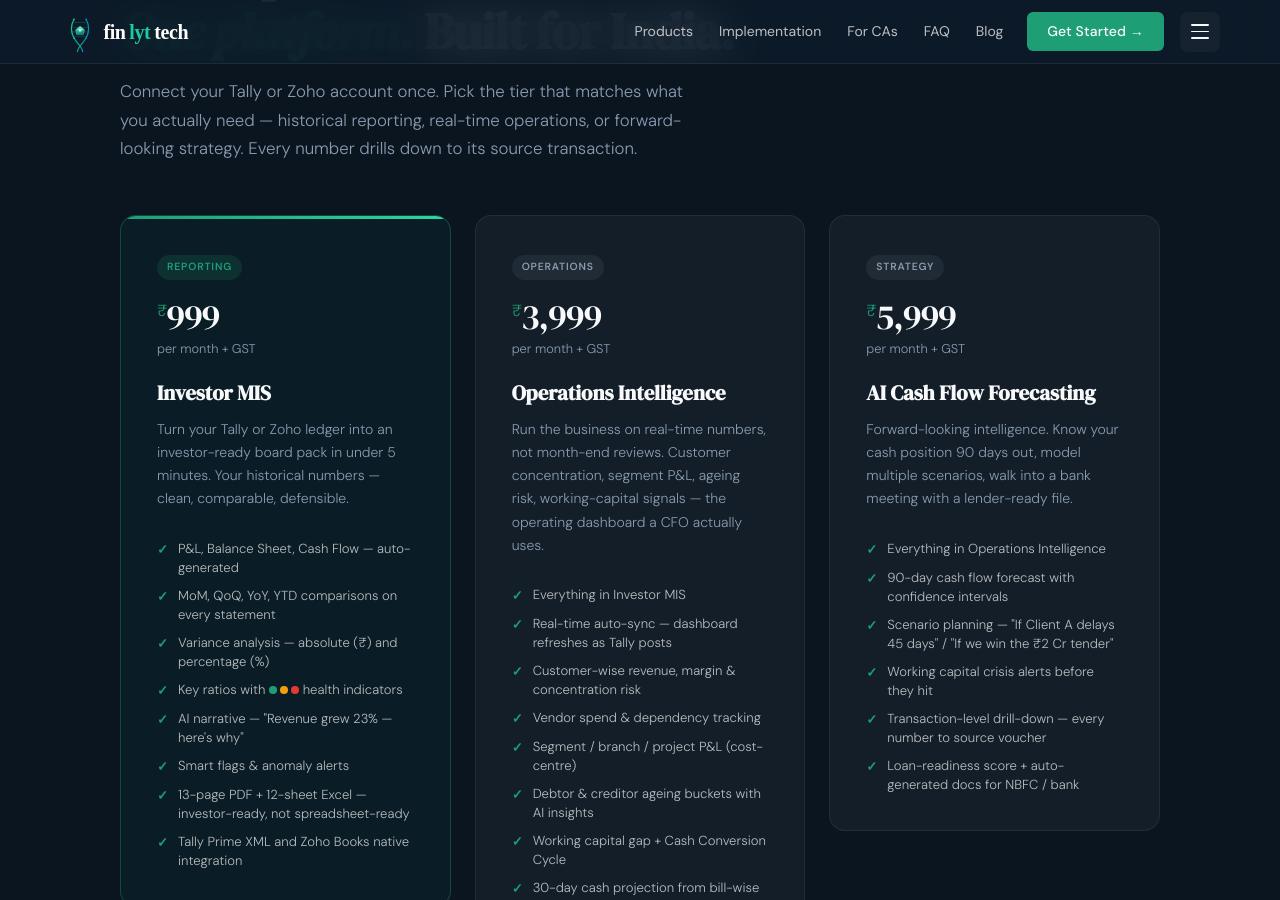
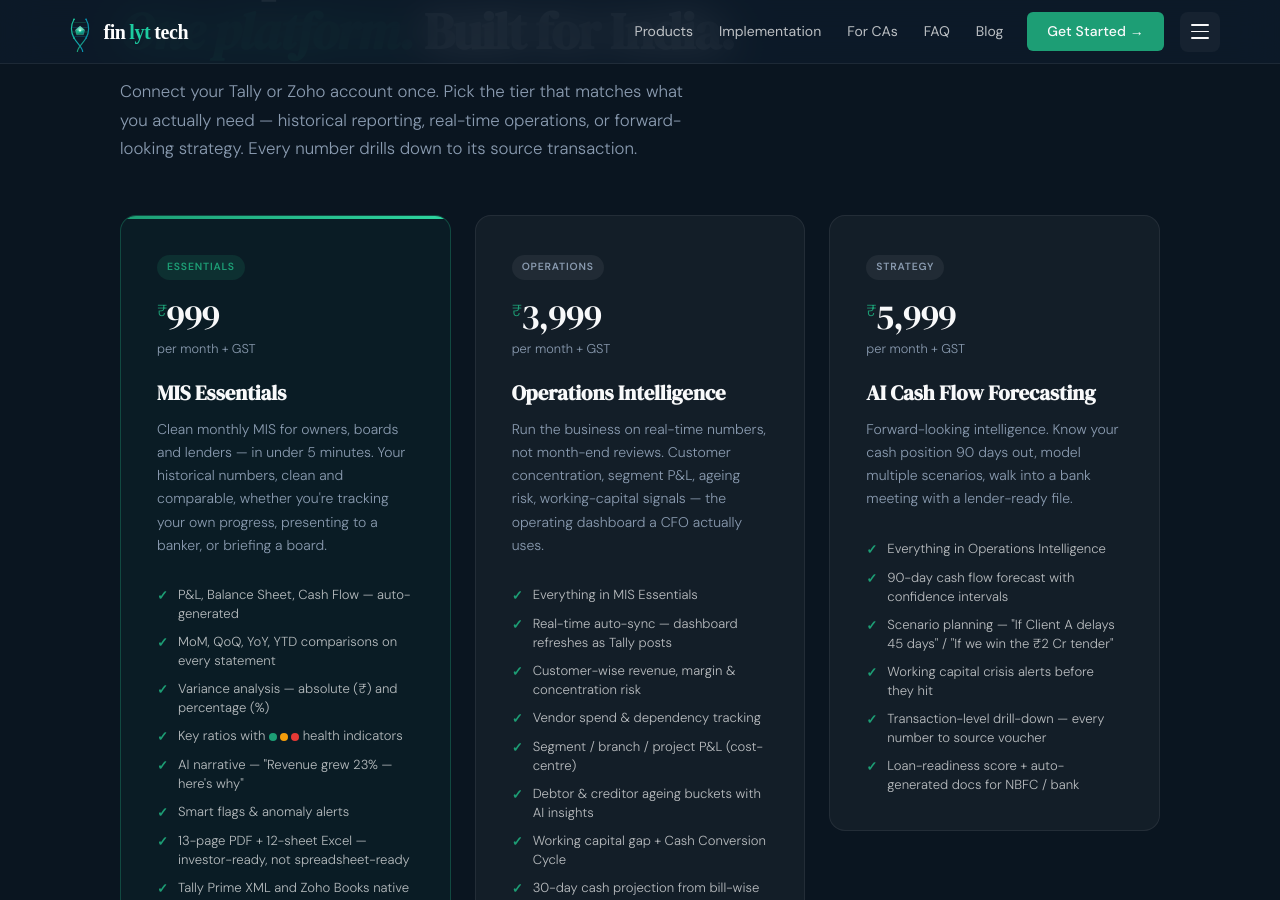
Before and after one commit to sasikeshav2207-debug/finlyt-web, a Jekyll site: the page index.html, which Jekyll copies as it is, in a window 1280 px wide and 900 px high, scrolled down 3673 px. Built offline with Jekyll 4.4.1, drawn with Linux system fonts in a browser that asks for light colours.

Commit message:
products: rename Investor MIS -> MIS Essentials
Why: 'Investor MIS' narrowed the buyer to fund-raise audiences only,
losing the much larger TAM - proprietors who want a clean monthly view,
owners applying for bank loans, family businesses doing board reviews,
LLP partners reviewing their own performance.

The PDF/Excel output is still investor-ready; that's a feature
attribute of the deliverable, not the product's only use case.

New Tier 1 name + tagline:
  Name:    MIS Essentials
  Badge:   Essentials
  Tagline: 'Clean monthly MIS for owners, boards and lenders -
            in under 5 minutes. Whether you're tracking your own
            progress, presenting to a banker, or briefing a board.'

Touched: T1 product card name, tagline, badge, and the T2 bullet
'Everything in Investor MIS' -> 'Everything in MIS Essentials'.
Also updated SoftwareApplication JSON-LD schema offer name.

Pre-existing 'investor-ready' mentions in hero stat, feature bullets,
and survey quotes left untouched - those describe a capability of the
output, not the product name.

```diff
--- a/index.html
+++ b/index.html
@@ -51,7 +51,7 @@
     "applicationCategory": "BusinessApplication",
     "description": "AI-powered MIS and financial intelligence platform for Indian SMEs. Connects with Tally Prime and Zoho Books.",
     "offers": [
-      { "@type": "Offer", "name": "Investor MIS (Reporting)", "price": "999",   "priceCurrency": "INR" },
+      { "@type": "Offer", "name": "MIS Essentials (Reporting)", "price": "999",   "priceCurrency": "INR" },
       { "@type": "Offer", "name": "Operations Intelligence", "price": "3999",  "priceCurrency": "INR" },
       { "@type": "Offer", "name": "AI Cash Flow Forecasting (Strategy)", "price": "5999", "priceCurrency": "INR" }
     ],
@@ -1401,11 +1401,11 @@
 
         <!-- ══ TIER 1 — REPORTING ══════════════════════════════ -->
         <div class="product-card featured reveal d1">
-          <span class="product-badge badge-live">Reporting</span>
+          <span class="product-badge badge-live">Essentials</span>
           <div class="product-price"><sup>₹</sup>999</div>
           <div class="product-price-unit">per month + GST</div>
-          <h3 class="product-name">Investor MIS</h3>
-          <p class="product-desc">Turn your Tally or Zoho ledger into an investor-ready board pack in under 5 minutes. Your historical numbers — clean, comparable, defensible.</p>
+          <h3 class="product-name">MIS Essentials</h3>
+          <p class="product-desc">Clean monthly MIS for owners, boards and lenders — in under 5 minutes. Your historical numbers, clean and comparable, whether you're tracking your own progress, presenting to a banker, or briefing a board.</p>
           <ul class="product-features">
             <li>P&amp;L, Balance Sheet, Cash Flow — auto-generated</li>
             <li>MoM, QoQ, YoY, YTD comparisons on every statement</li>
@@ -1426,7 +1426,7 @@
           <h3 class="product-name">Operations Intelligence</h3>
           <p class="product-desc">Run the business on real-time numbers, not month-end reviews. Customer concentration, segment P&amp;L, ageing risk, working-capital signals — the operating dashboard a CFO actually uses.</p>
           <ul class="product-features">
-            <li>Everything in Investor MIS</li>
+            <li>Everything in MIS Essentials</li>
             <li>Real-time auto-sync — dashboard refreshes as Tally posts</li>
             <li>Customer-wise revenue, margin &amp; concentration risk</li>
             <li>Vendor spend &amp; dependency tracking</li>
```
